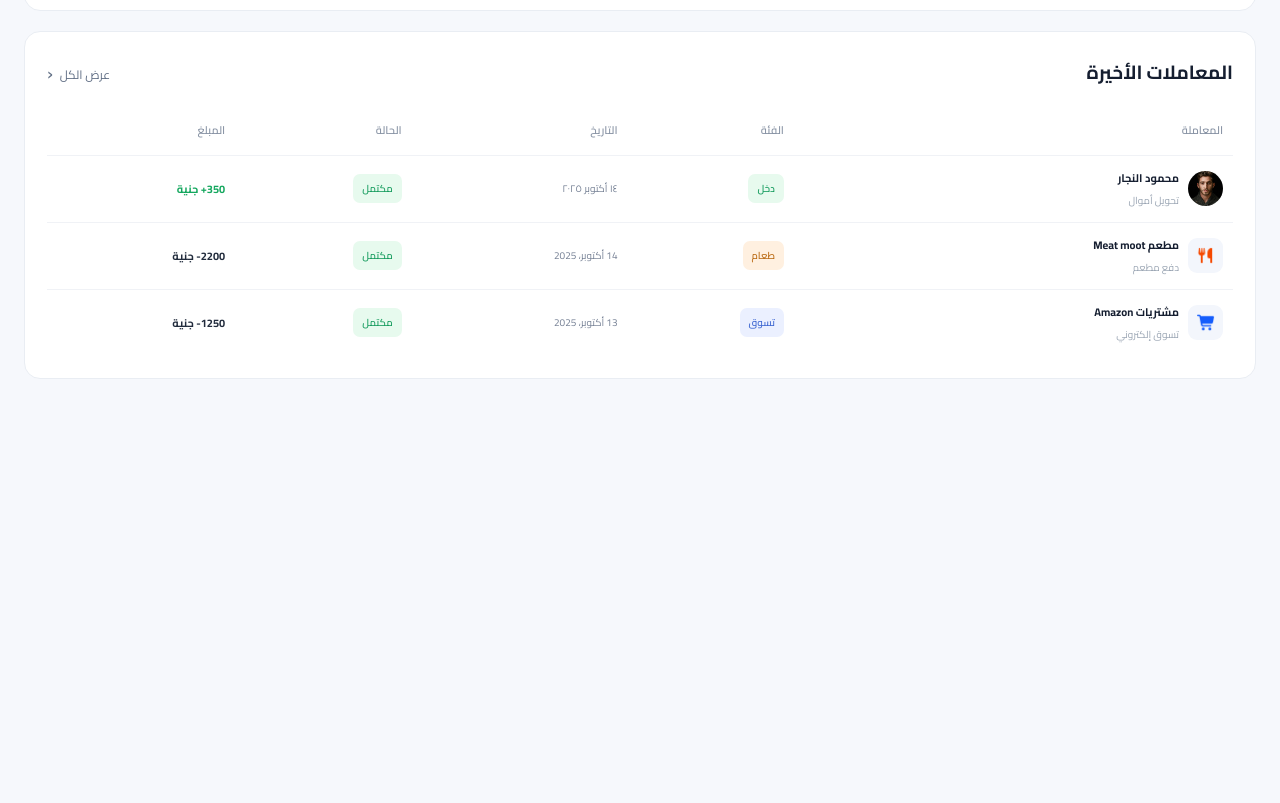
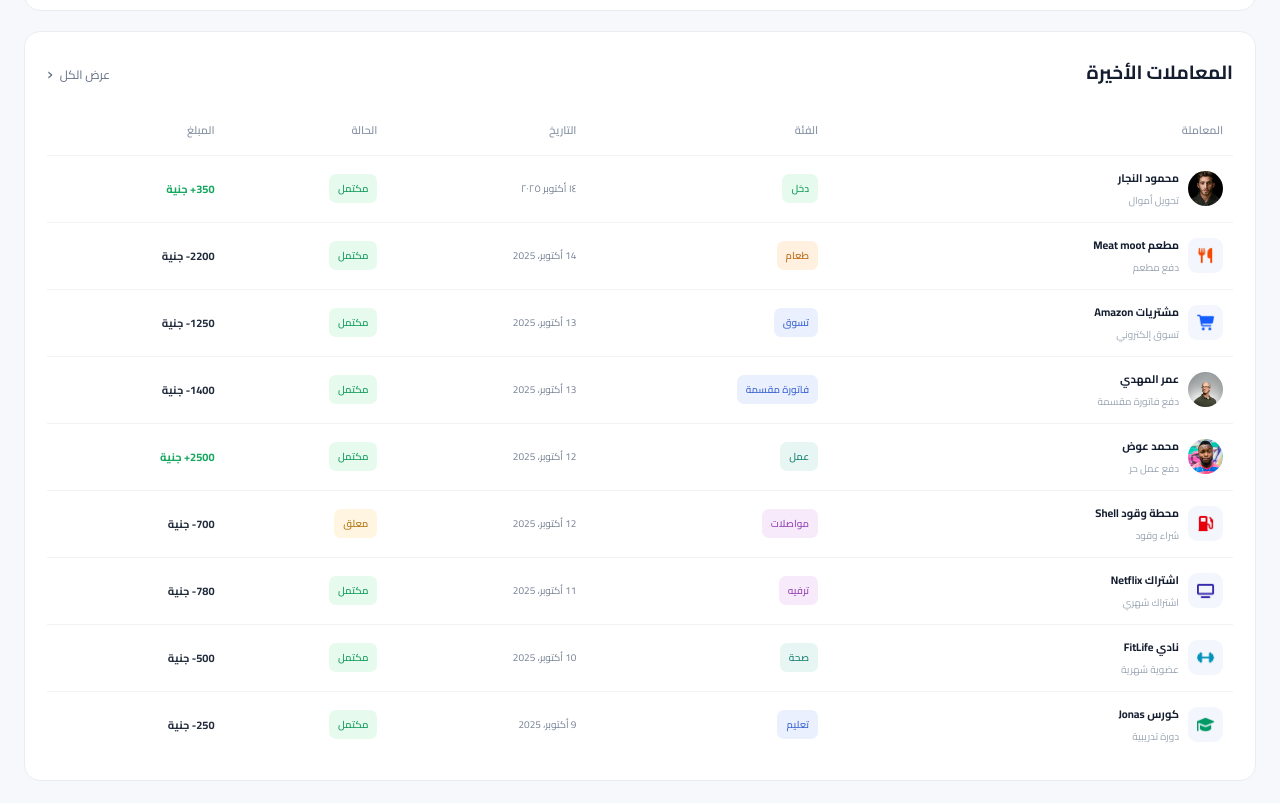
Before and after one commit to Talal-Sharaa/FrontEnd-Route-Assignment-4-Mudabbir, a plain HTML site: page index.html in a window 1280 px wide. Shown: the part 1496-2299 px from the top of the page. Before the commit the page ends 1899 px from the top, so only its background shows below. Drawn offline with Linux system fonts and the light colour scheme.

Commit message:
Complete the transaction list

```diff
--- a/index.html
+++ b/index.html
@@ -113,6 +113,48 @@
   <td class="date-cell">13 أكتوبر، 2025</td>
   <td><span class="status complete">مكتمل</span></td>
   <td class="money negative"><bdi>-1250</bdi> جنية</td>
+</tr>
+<tr>
+  <td><div class="transaction-name"><img class="transaction-avatar" src="assets/avatar-3.jpg" alt="" /><div><strong>عمر المهدي</strong><small>دفع فاتورة مقسمة</small></div></div></td>
+  <td><span class="category split">فاتورة مقسمة</span></td>
+  <td class="date-cell">13 أكتوبر، 2025</td>
+  <td><span class="status complete">مكتمل</span></td>
+  <td class="money negative"><bdi>-1400</bdi> جنية</td>
+</tr>
+<tr>
+  <td><div class="transaction-name"><img class="transaction-avatar" src="assets/avatar-1.jpg" alt="" /><div><strong>محمد عوض</strong><small>دفع عمل حر</small></div></div></td>
+  <td><span class="category work">عمل</span></td>
+  <td class="date-cell">12 أكتوبر، 2025</td>
+  <td><span class="status complete">مكتمل</span></td>
+  <td class="money positive"><bdi>+2500</bdi> جنية</td>
+</tr>
+<tr>
+  <td><div class="transaction-name"><img class="transaction-icon" src="assets/icons/gas-pump-solid-full.png" alt="" /><div><strong>محطة وقود Shell</strong><small>شراء وقود</small></div></div></td>
+  <td><span class="category transport">مواصلات</span></td>
+  <td class="date-cell">12 أكتوبر، 2025</td>
+  <td><span class="status pending">معلق</span></td>
+  <td class="money negative"><bdi>-700</bdi> جنية</td>
+</tr>
+<tr>
+  <td><div class="transaction-name"><img class="transaction-icon" src="assets/icons/tv-solid-full-violet.png" alt="" /><div><strong>اشتراك Netflix</strong><small>اشتراك شهري</small></div></div></td>
+  <td><span class="category entertainment">ترفيه</span></td>
+  <td class="date-cell">11 أكتوبر، 2025</td>
+  <td><span class="status complete">مكتمل</span></td>
+  <td class="money negative"><bdi>-780</bdi> جنية</td>
+</tr>
+<tr>
+  <td><div class="transaction-name"><img class="transaction-icon" src="assets/icons/dumbbell-solid-full.png" alt="" /><div><strong>نادي FitLife</strong><small>عضوية شهرية</small></div></div></td>
+  <td><span class="category health">صحة</span></td>
+  <td class="date-cell">10 أكتوبر، 2025</td>
+  <td><span class="status complete">مكتمل</span></td>
+  <td class="money negative"><bdi>-500</bdi> جنية</td>
+</tr>
+<tr>
+  <td><div class="transaction-name"><img class="transaction-icon" src="assets/icons/graduation-cap-solid-full.png" alt="" /><div><strong>كورس Jonas</strong><small>دورة تدريبية</small></div></div></td>
+  <td><span class="category education">تعليم</span></td>
+  <td class="date-cell">9 أكتوبر، 2025</td>
+  <td><span class="status complete">مكتمل</span></td>
+  <td class="money negative"><bdi>-250</bdi> جنية</td>
 </tr></tbody></table></div></section>
       </div>
     </main>
```
